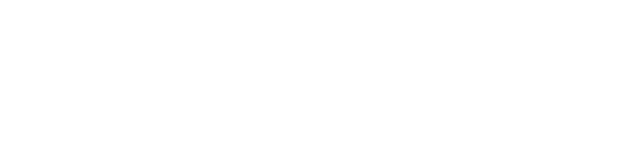
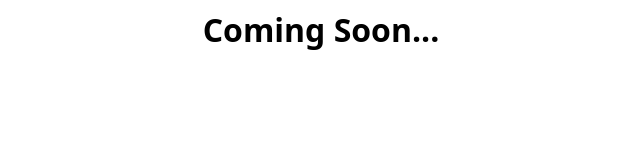
Before and after one commit to betteross/better.github.io, a plain HTML site: page index.html in a window 1280 px wide. Shown: the whole page, without its empty margins (319-959 px from the left). Drawn offline with Linux system fonts and the light colour scheme.

Commit message:
Update index.html

```diff
--- a/index.html
+++ b/index.html
@@ -5,7 +5,11 @@
   <style>
     html {
       font-family: 'system-ui', apple-system, 'roboto', helvetica, arial, times;
+      text-align: center;
     }
   </style>
 </head>
+<body>
+  <h1>Coming Soon...</h1>
+</body>
 </html>
```
